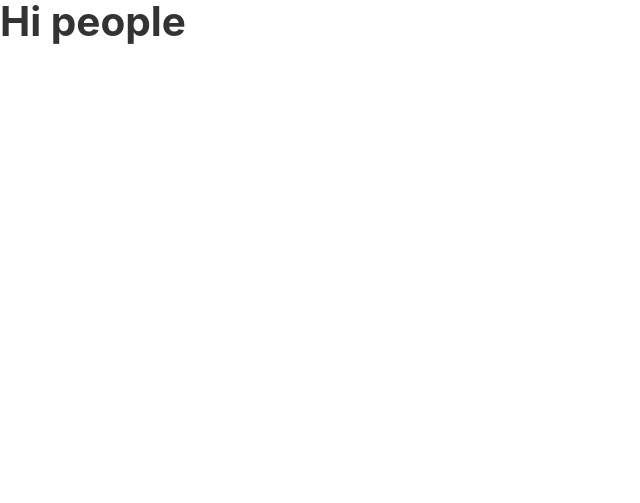
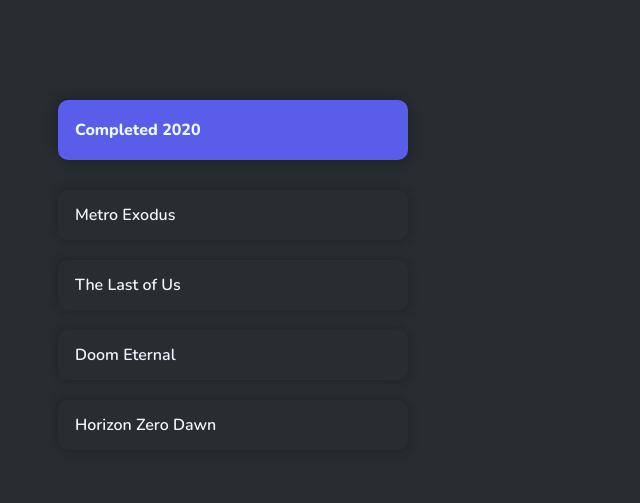
Before and after one commit to mihainsto/bowtie, a Gatsby site in the folder frontend/bowtie/: page /gamelist in a window 1280 px wide. Shown: the whole page, without its empty margins (0-640 px from the left). Built offline with nearby package versions, Linux system fonts and the light colour scheme; Gatsby itself is replaced by a stand-in of ours.

Commit message:
Added a basic list with 3 components

```diff
--- a/frontend/bowtie/gatsby-config.js
+++ b/frontend/bowtie/gatsby-config.js
@@ -6,6 +6,7 @@
     author: `@gatsbyjs`,
   },
   plugins: [
+    `gatsby-plugin-sass`,
     `gatsby-plugin-react-helmet`,
     {
       resolve: `gatsby-source-filesystem`,
--- a/frontend/bowtie/package.json
+++ b/frontend/bowtie/package.json
@@ -10,10 +10,12 @@
     "gatsby-plugin-manifest": "^2.4.2",
     "gatsby-plugin-offline": "^3.2.1",
     "gatsby-plugin-react-helmet": "^3.3.1",
+    "gatsby-plugin-sass": "^2.3.1",
     "gatsby-plugin-sharp": "^2.6.2",
     "gatsby-source-filesystem": "^2.3.1",
     "gatsby-transformer-sharp": "^2.5.2",
     "gh-pages": "^2.2.0",
+    "node-sass": "^4.14.1",
     "prop-types": "^15.7.2",
     "react": "^16.12.0",
     "react-dom": "^16.12.0",
--- /dev/null
+++ b/frontend/bowtie/src/components/gamelist/Card/Card.jsx
@@ -0,0 +1,15 @@
+import React from "react"
+
+import "./Card.scss"
+
+const Card = (props) => {
+    return (
+      <div className="card-card">
+        <div className="card-text">
+          {props.cardText}
+        </div>
+      </div>
+    )
+  }
+
+export default Card
--- /dev/null
+++ b/frontend/bowtie/src/components/gamelist/Card/Card.scss
@@ -0,0 +1,17 @@
+@import '../../../style.scss';
+
+.card-card{
+    background-color: $main-color;
+    height: 50px;
+    line-height: 50px;
+    border-radius: 10px;
+    box-shadow:
+        -3px -3px 10px 0 rgba(0, 0, 0, 0.12),
+        3px 3px 10px 0 rgba(0, 0, 0, 0.12);
+}
+
+.card-text{
+    vertical-align: middle;
+    margin-left: 17px;
+    font-weight: 600;
+}
--- /dev/null
+++ b/frontend/bowtie/src/components/gamelist/Layout.jsx
@@ -0,0 +1,24 @@
+/**
+ * Layout component that queries for data
+ * with Gatsby's useStaticQuery component
+ *
+ * See: https://www.gatsbyjs.org/docs/use-static-query/
+ */
+
+import React from "react"
+import TitleCard from "./TitleCard/TitleCard"
+import List from "./List/List"
+import "../../style.scss"
+import "./layout.scss"
+
+const Layout = ({ children }) => {
+  return (
+    <div className = "layout">
+      <div className = "lists">
+        <List></List>
+      </div>
+    </div>
+  )
+}
+
+export default Layout
--- /dev/null
+++ b/frontend/bowtie/src/components/gamelist/List/List.jsx
@@ -0,0 +1,36 @@
+/**
+ * Layout component that queries for data
+ * with Gatsby's useStaticQuery component
+ *
+ * See: https://www.gatsbyjs.org/docs/use-static-query/
+ */
+
+import React from "react"
+//import TitleCard from "/../TitleCard/TitleCard"
+import TitleCard from "../TitleCard/TitleCard"
+import Card from "../Card/Card"
+import "./List.scss"
+
+const List = () => {
+  return (
+    <div className="list-list">
+      <div className="list-title-card">
+        <TitleCard />
+      </div>
+      <div className="list-card">
+        <Card cardText="Metro Exodus" />
+      </div>
+      <div className="list-card">
+        <Card cardText="The Last of Us" />
+      </div>
+      <div className="list-card">
+        <Card cardText="Doom Eternal" />
+      </div>
+      <div className="list-card">
+        <Card cardText="Horizon Zero Dawn" />
+      </div>
+    </div>
+  )
+}
+
+export default List
--- /dev/null
+++ b/frontend/bowtie/src/components/gamelist/List/List.scss
@@ -0,0 +1,11 @@
+.list-list{
+    //background-color: white;
+    width: 350px;
+    height: 400px;
+}
+.list-title-card{
+    margin-bottom: 30px;
+}
+.list-card{
+    margin-top: 20px;
+}
--- /dev/null
+++ b/frontend/bowtie/src/components/gamelist/TitleCard/TitleCard.jsx
@@ -0,0 +1,15 @@
+import React from "react"
+
+import "./TitleCard.scss"
+
+const TitleCard = () => {
+    return (
+      <div className="titleCard-card">
+        <div className="titleCard-title-text">
+          Completed 2020
+        </div>
+      </div>
+    )
+  }
+
+export default TitleCard
--- /dev/null
+++ b/frontend/bowtie/src/components/gamelist/TitleCard/TitleCard.scss
@@ -0,0 +1,17 @@
+@import '../../../style.scss';
+
+.titleCard-card{
+    background-color: $blue-color;
+    height: 60px;
+    line-height: 60px;
+    border-radius: 10px;
+    box-shadow:
+        -5px -5px 10px 0 rgba(0, 0, 0, 0.16),
+        5px 5px 10px 0 rgba(0, 0, 0, 0.16);
+}
+
+.titleCard-title-text{
+    vertical-align: middle;
+    margin-left: 17px;
+    font-weight: 800;
+}
--- /dev/null
+++ b/frontend/bowtie/src/components/gamelist/layout.scss
@@ -0,0 +1,5 @@
+
+.lists{
+    margin-top: 100px;
+    margin-left: 50px;
+}
--- a/frontend/bowtie/src/pages/gamelist.jsx
+++ b/frontend/bowtie/src/pages/gamelist.jsx
@@ -1,12 +1,11 @@
 import React from "react"
 import { Link } from "gatsby"
 
-import Layout from "../components/layout"
+import Layout from "../components/gamelist/Layout"
+const gamelist = () => (
+  <Layout>
 
-const gamelist = () => (
-  <div>
-    <h1>Hi people</h1>
-  </div>
+  </Layout>
 )
 
 export default gamelist
--- /dev/null
+++ b/frontend/bowtie/src/style.scss
@@ -0,0 +1,11 @@
+$main-color: #282D32;
+$blue-color: #585EEA;
+$text-color: #EEF7FF;
+@import url('https://fonts.googleapis.com/css2?family=Nunito:wght@600;800&display=swap');
+body {
+    background-color: $main-color;
+    color: $text-color;
+    font-family: "Nunito";
+    font-weight: 800;
+
+}
```
Also changed, not shown: 1 other file.
